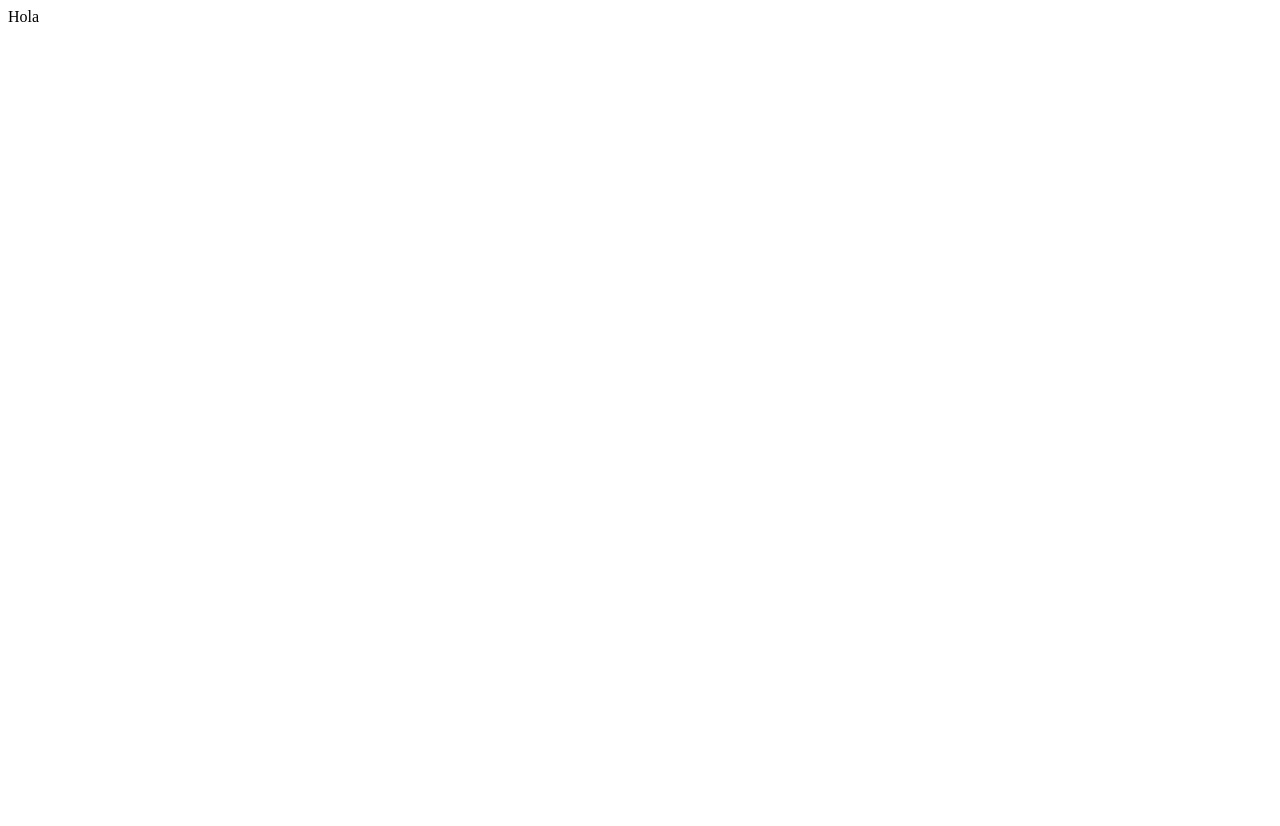
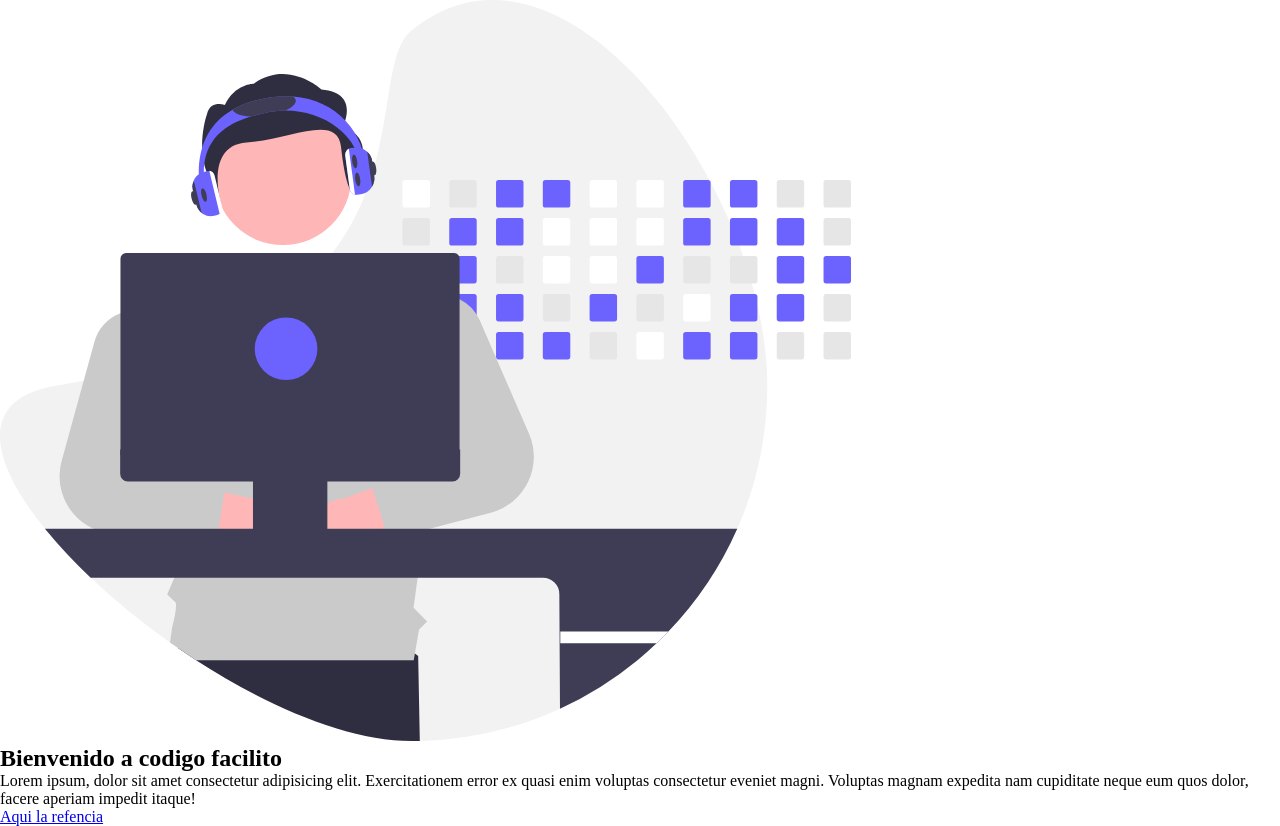
Before and after one commit to HuroNet/Curso-CSS-Codigo-Facilito, a plain HTML site: page Landing-page/index.html in a window 1280 px wide. Before the commit the page ends 800 px from the top, so only its background shows below. Drawn offline with Linux system fonts and the light colour scheme.

Commit message:
todo de html

```diff
--- a/Landing-page/index.html
+++ b/Landing-page/index.html
@@ -7,7 +7,25 @@
     <link rel="stylesheet" href="style.css">
 </head>
 <body>
-    <div>Hola</div>
+    <header class="hero">
+        <section class="hero-container">
+            <figure class="pic" alt="hola">
+                <img src="img.svg" class="hero-img">
+            </figure>
+            <div class="hero-text">
+                <h2 class="hero-title">Bienvenido a codigo facilito</h2>
+                <p class="her0-parrafo">
+                    Lorem ipsum, dolor sit amet consectetur adipisicing elit.
+                    Exercitationem error ex quasi enim voluptas consectetur
+                    eveniet magni. Voluptas magnam expedita nam cupiditate
+                    neque eum quos dolor, facere aperiam impedit itaque!
+                </p>
+                <a href="#" class="refer">Aqui la refencia</a>
+            </div>
+
+        </section>
+
+    </header>
 
 </body>
 </html>
--- a/Landing-page/style.css
+++ b/Landing-page/style.css
@@ -0,0 +1,8 @@
+*{
+    margin: 0;
+    box-sizing: border-box;
+}
+
+body{
+
+}
```
Also changed, not shown: Landing-page/img.svg (added).
